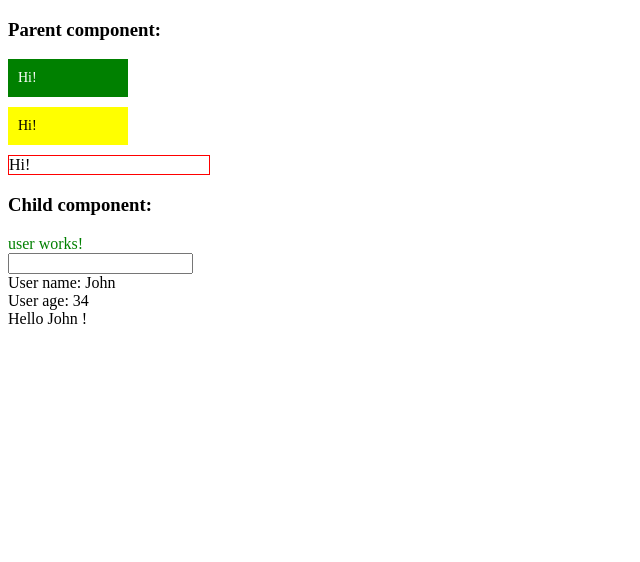
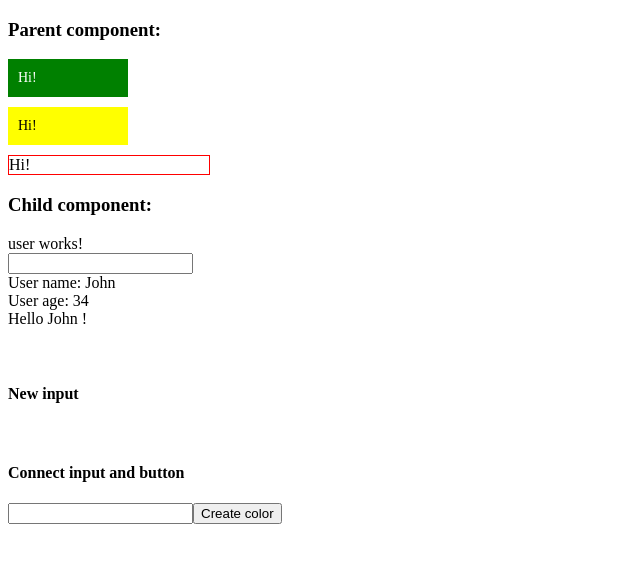
Before and after one commit to iwebnal/angular-learn, an Angular app: page / in a window 1280 px wide. Shown: the top 562 px of the page, without its empty margins (0-640 px from the left). Built offline with nearby package versions, Linux system fonts and the light colour scheme.

Commit message:
[+] Working with DOM elenents by reference

```diff
--- a/src/app/user/user.component.html
+++ b/src/app/user/user.component.html
@@ -1,17 +1,20 @@
 <div>
-  <!-- <div (click)="myColor = 'yellow'" [style.color]="myColor"> user works!</div> -->
-  <!-- <div (click)="changeColorTarget()" [style.color]="myColor"> user works!</div> -->
     <div (click)="changeColor('yellow')" [style.color]="myColor"> user works!</div>
-  <!-- <input type="text" (input)="changeColor($event.trget.value)" (keydown.enter)="changeColor($event.target.value)"> -->
-  <!-- <input type="text" (input)="changeColor($event.trget.value)" (keydown.control.enter)="changeColor($event.target.value)"> -->
-  <input type="text" (input)="changeColor($event.trget.value)" (keydown.control.shift.enter)="changeColor($event.target.value)">
+    <input type="text" (input)="changeColor($event.trget.value)" (keydown.enter)="changeColor($event.target.value)">
 
     <br>
     <div>User name: {{user.name}}</div>
     <div>User age: {{user.age}}</div>
     <div>{{'Hello ' + user.name + ' !'}}</div>
     <br>
-  <!-- <div>{{ random() }}</div> -->
 
 
+  <br>
+  <h4 [style.background]="myBackground">New input</h4>
+  <!-- <input type="text" (input)="changeColorTarget($event.target.value)" (keydown.enter)="changeColorTarget($event.target.value)"> -->
+
+  <br>
+  <h4 [style.color]="myColor">Connect input and button</h4>
+  <input type="text" #colorElement>
+  <button (click)="changeColorTarget(colorElement.value)">Create color</button>
 </div>
--- a/src/app/user/user.component.ts
+++ b/src/app/user/user.component.ts
@@ -12,7 +12,10 @@ export class UserComponent implements OnInit {
     age: '34'
   }
 
-  public myColor = 'green';
+  public myColor = '';
+  // public myColor = 'green';
+  // public myBackground = 'blue';
+
 
   constructor() { }
 
@@ -27,8 +30,9 @@ export class UserComponent implements OnInit {
     this.myColor = color;
   }
 
-  // changeColorTarget() {
-  //   (this.myColor === 'green') ?  this.myColor = 'yellow' : this.myColor = 'green';
-  // }
+  changeColorTarget(value) {
+    console.log(value);
+    this.myColor = value;
+  }
 
 }
```
Lines whose indentation alone changed are shown as unchanged.
